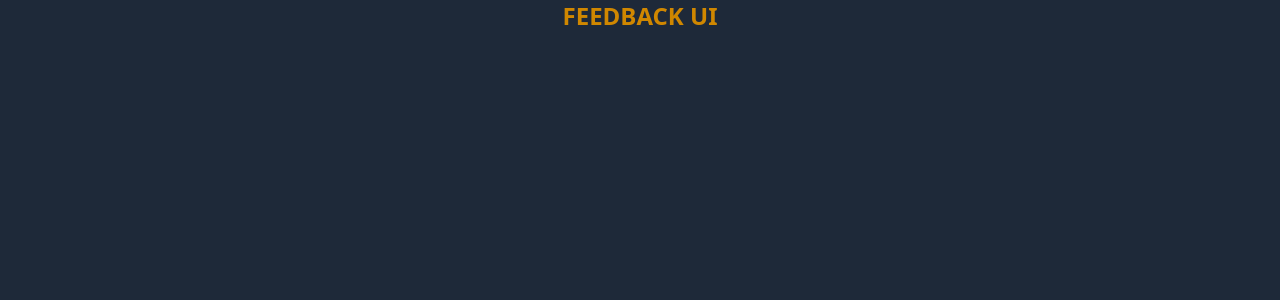
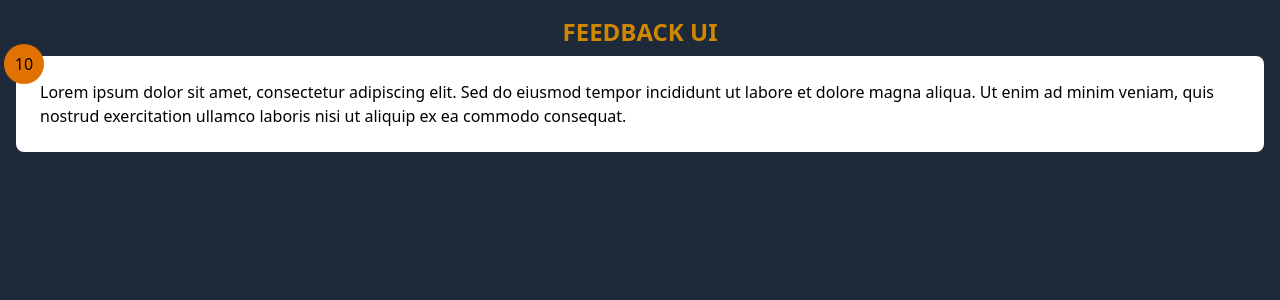
Before and after one commit to groggy7/feedback-ui, a React (Vite) app: page / in a window 1280 px wide. Shown: the top 300 px of the page. Built offline with nearby package versions, Linux system fonts and the light colour scheme.

Commit message:
Add card component and mock feedback data

```diff
--- a/src/App.tsx
+++ b/src/App.tsx
@@ -1,9 +1,11 @@
+import Card from "./components/Card"
 import Header from "./components/Header"
 
 function App() {
-  return (
+  return <div className="p-4 flex flex-col gap-2">
     <Header />
-  )
+    <Card rating={10} comment="Lorem ipsum dolor sit amet, consectetur adipiscing elit. Sed do eiusmod tempor incididunt ut labore et dolore magna aliqua. Ut enim ad minim veniam, quis nostrud exercitation ullamco laboris nisi ut aliquip ex ea commodo consequat."/>
+  </div>
 }
 
 export default App
--- /dev/null
+++ b/src/components/Card.tsx
@@ -0,0 +1,11 @@
+type CardProps = {
+    rating: number
+    comment: string
+}
+
+export default function Card({rating, comment} : CardProps) {
+    return <div className="bg-white px-6 py-6 rounded-lg relative">
+        <div className="absolute bg-amber-600 w-10 h-10 flex justify-center items-center rounded-full -left-3 -top-3">{rating}</div>
+        <div>{comment}</div>
+    </div>
+}
--- /dev/null
+++ b/src/feedback.js
@@ -0,0 +1,19 @@
+const FeedbackData = [
+  {
+    id: 1,
+    rating: 10,
+    text: 'Lorem ipsum dolor sit amet consectetur adipisicing elit. consequuntur vel vitae commodi alias voluptatem est voluptatum ipsa quae.',
+  },
+  {
+    id: 2,
+    rating: 9,
+    text: 'Lorem ipsum dolor sit amet consectetur adipisicing elit. consequuntur vel vitae commodi alias voluptatem est voluptatum ipsa quae.',
+  },
+  {
+    id: 3,
+    rating: 8,
+    text: 'Lorem ipsum dolor sit amet consectetur adipisicing elit. consequuntur vel vitae commodi alias voluptatem est voluptatum ipsa quae.',
+  },
+]
+
+export default FeedbackData
```
